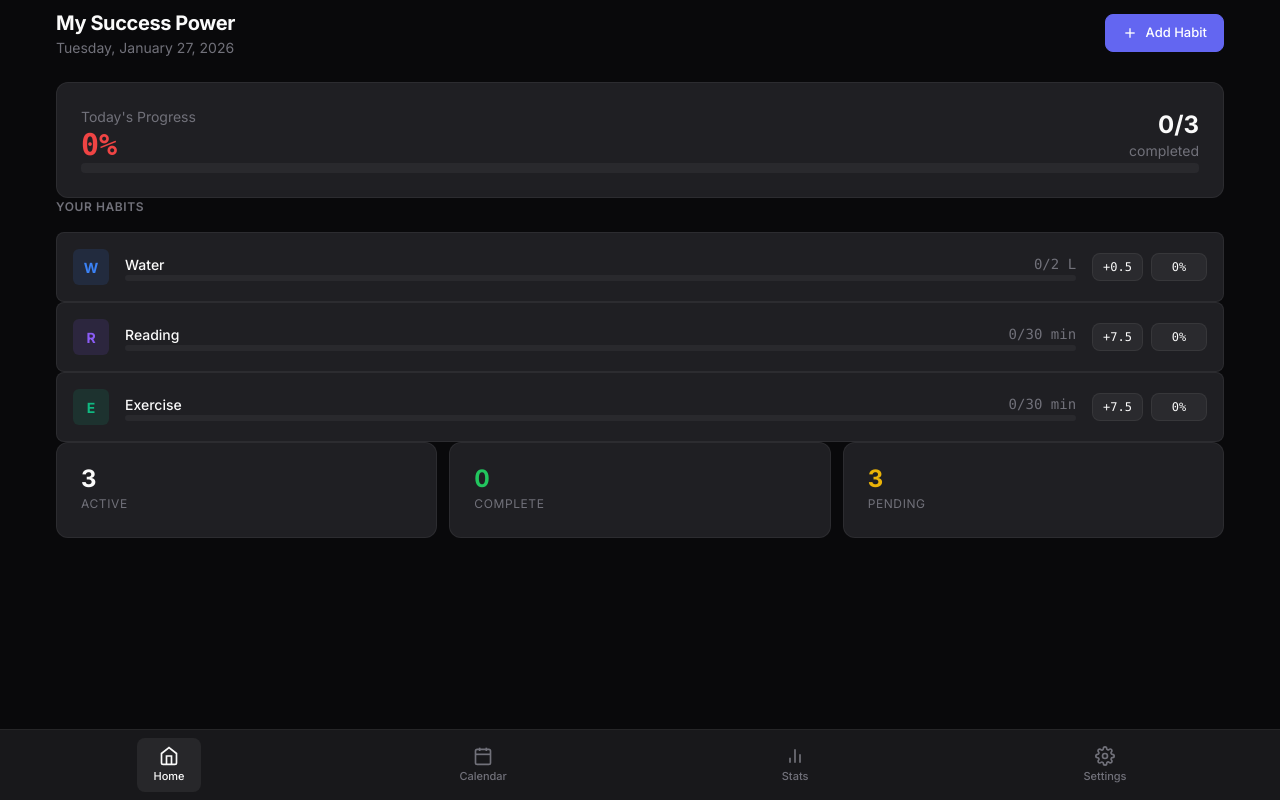
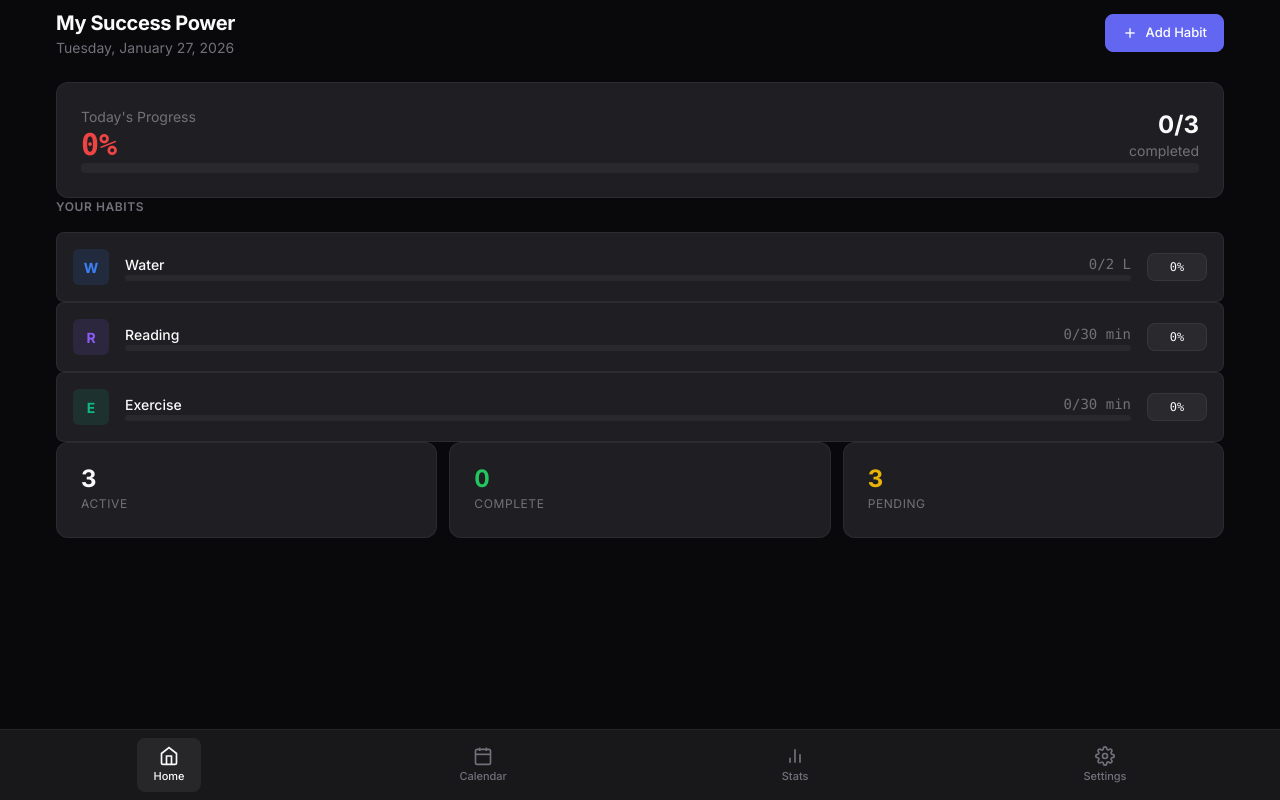
Before and after one commit to Adirdan1/msp, a Next.js app: page / in a window 1280 px wide. Built offline with nearby package versions, Linux system fonts and the light colour scheme.

Commit message:
Enhance percentage button with click-to-increment and improved animation

```diff
--- a/src/app/globals.css
+++ b/src/app/globals.css
@@ -440,6 +440,10 @@ body {
   color: var(--color-text-primary);
 }
 
+.btn:active {
+  transform: scale(0.95);
+}
+
 .btn:disabled {
   opacity: 0.5;
   cursor: not-allowed;
--- a/src/app/page.tsx
+++ b/src/app/page.tsx
@@ -137,18 +137,12 @@ export default function HomePage() {
                 </div>
 
                 <div className="flex items-center gap-2">
-                  {!habit.isCompleted && (
-                    <button
-                      onClick={() => logProgress(habit.id, habit.target / 4)}
-                      className="btn btn-sm btn-secondary font-mono"
-                      title={`Add ${(habit.target / 4).toFixed(1)}`}
-                    >
-                      +{(habit.target / 4).toFixed(1)}
-                    </button>
-                  )}
-
                   <button
-                    onClick={() => !habit.isCompleted && quickComplete(habit.id)}
+                    onClick={() => {
+                      if (!habit.isCompleted) {
+                        logProgress(habit.id, habit.target / 4);
+                      }
+                    }}
                     className={`btn btn-sm font-mono font-bold animate-pop ${habit.percentage < 50 && !habit.isCompleted ? 'btn-secondary' : ''}`}
                     key={`${habit.id}-${Math.round(habit.percentage)}`}
                     style={{
@@ -158,12 +152,14 @@ export default function HomePage() {
                           ? 'var(--color-warning)'
                           : undefined,
                       color: habit.percentage >= 50 ? 'white' : undefined,
-                      minWidth: '56px',
-                      pointerEvents: habit.isCompleted ? 'none' : 'auto'
+                      minWidth: '60px',
+                      pointerEvents: habit.isCompleted ? 'none' : 'auto',
+                      transition: 'all 0.2s cubic-bezier(0.175, 0.885, 0.32, 1.275)'
                     }}
+                    title={habit.isCompleted ? 'Completed!' : `Click to add ${(habit.target / 4).toFixed(1)}`}
                   >
                     {habit.percentage >= 100 ? (
-                      <svg width="18" height="18" viewBox="0 0 24 24" fill="none" stroke="currentColor" strokeWidth="3" className="animate-pop">
+                      <svg width="20" height="20" viewBox="0 0 24 24" fill="none" stroke="currentColor" strokeWidth="3" className="animate-pop">
                         <polyline points="20,6 9,17 4,12" />
                       </svg>
                     ) : (
```
